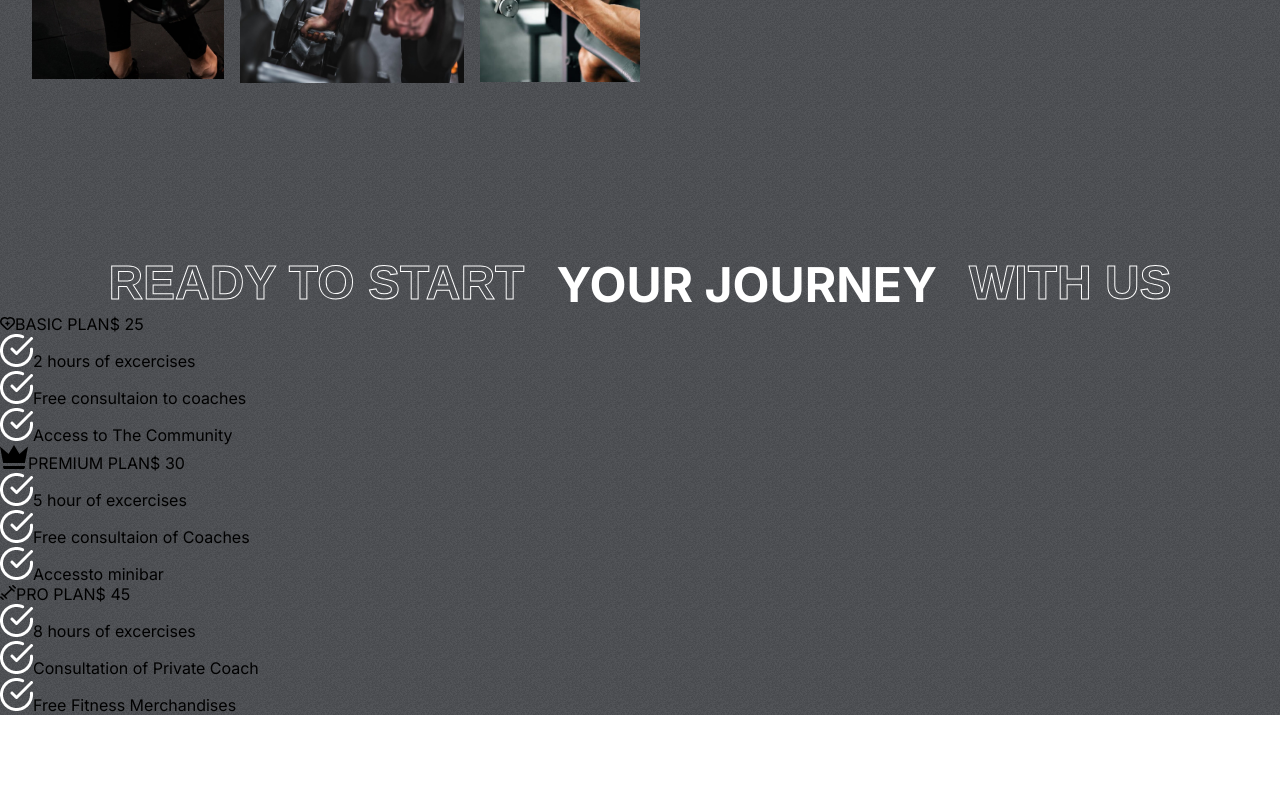
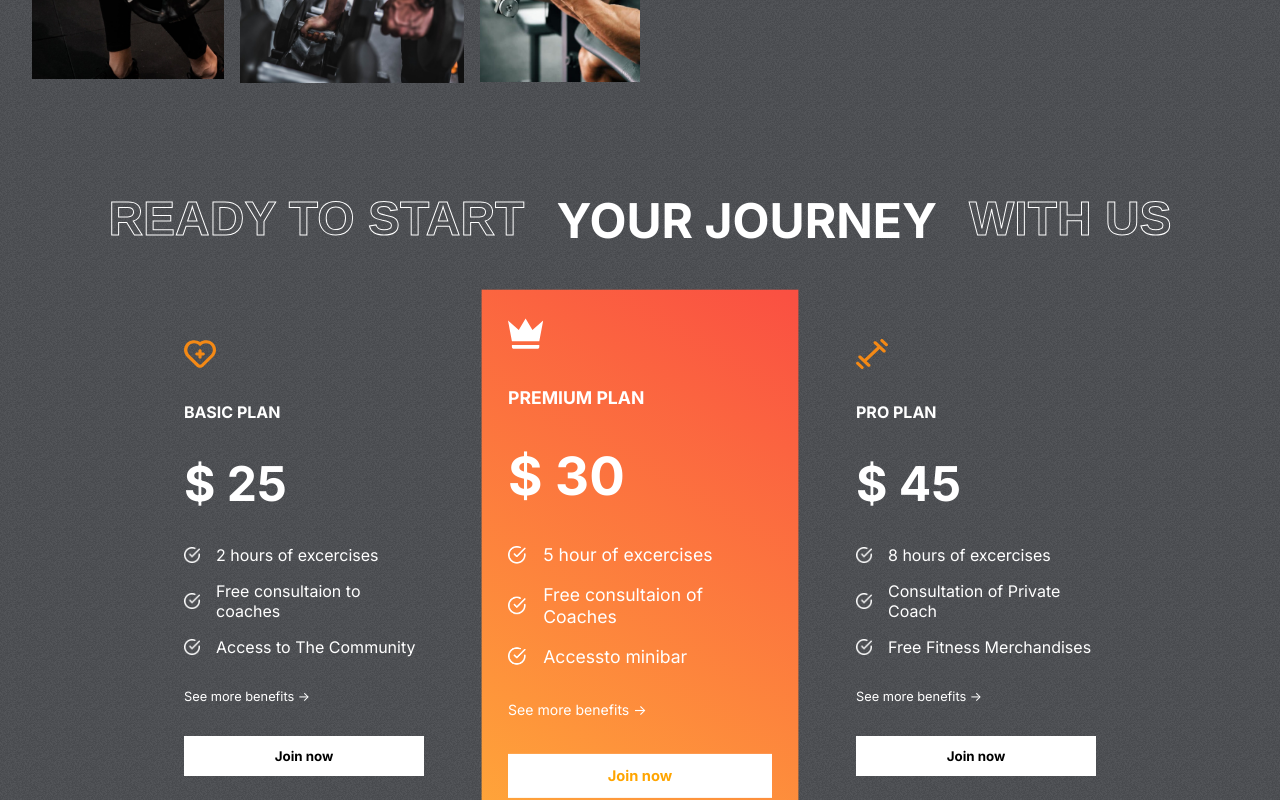
Before and after one commit to FirdeusGj/Fitness-Website, a React (Create React App) app: page / in a window 1280 px wide. Shown: the part 1632-2432 px from the top of the page. Before the commit the page ends 2347 px from the top, so only its background shows below. Built offline with nearby package versions, Linux system fonts and the light colour scheme.

Commit message:
finished plans section

```diff
--- a/src/components/Plans/Plans.css
+++ b/src/components/Plans/Plans.css
@@ -0,0 +1,61 @@
+.plans-container{
+    margin-top: -4rem;
+    padding: 0 2rem;
+    display: flex;
+    flex-direction: column;
+    gap: 4rem;
+    position: relative;
+}
+.plans{
+    display: flex;
+    align-items: center;
+    justify-content: center;
+    gap: 3rem;
+}
+.plan{
+    display: flex;
+    flex-direction: column;
+    color:white;
+    gap: 2rem;
+    padding: 1.5rem;
+    width: 15rem;
+}
+.plan:nth-child(2){
+    background: var(--planCard);
+    transform: scale(1.1);
+}
+.plan>svg{
+    fill: var(--orange);
+    width: 2rem;
+    height: 2rem;
+}
+.plan>:nth-child(2){
+    font-size: 1rem;
+    font-weight: bold;
+}
+.plan>:nth-child(3){
+    font-size: 3rem;
+    font-weight: bold;
+}
+.plan>:nth-child(5){
+    font-size: 0.8rem;
+}
+.features{
+    display: flex;
+    flex-direction: column;
+    gap: 1rem;
+}
+.feature{
+    display: flex;
+    align-items: center;
+    gap: 1rem;
+}
+.feature>img{
+    width: 1rem;
+}
+.plans>:nth-child(2)>svg{
+    fill:white;
+}
+.plans>:nth-child(2)>button{
+    color: orange;
+}
--- a/src/components/Plans/Plans.jsx
+++ b/src/components/Plans/Plans.jsx
@@ -1,7 +1,7 @@
 import React from "react";
 import "./Plans.css";
 import { plansData } from "../../data/plansData";
-import whiteTick from '../../assets/whiteTick.png'
+import whiteTick from "../../assets/whiteTick.png";
 
 const Plans = () => {
   return (
@@ -19,13 +19,17 @@
             <span>{plan.name}</span>
             <span>$ {plan.price}</span>
             <div className="features">
-                {plan.features.map((feature, i)=> (
-                    <div className="feature">
-                        <img src={whiteTick} alt="" />
-                        <span key={i}>{feature}</span>
-                    </div>
-                ))}
+              {plan.features.map((feature, i) => (
+                <div className="feature">
+                  <img src={whiteTick} alt="" />
+                  <span key={i}>{feature}</span>
+                </div>
+              ))}
             </div>
+            <div>
+              <span>See more benefits -></span>
+            </div>
+            <button className="btn">Join now</button>
           </div>
         ))}
       </div>
```
